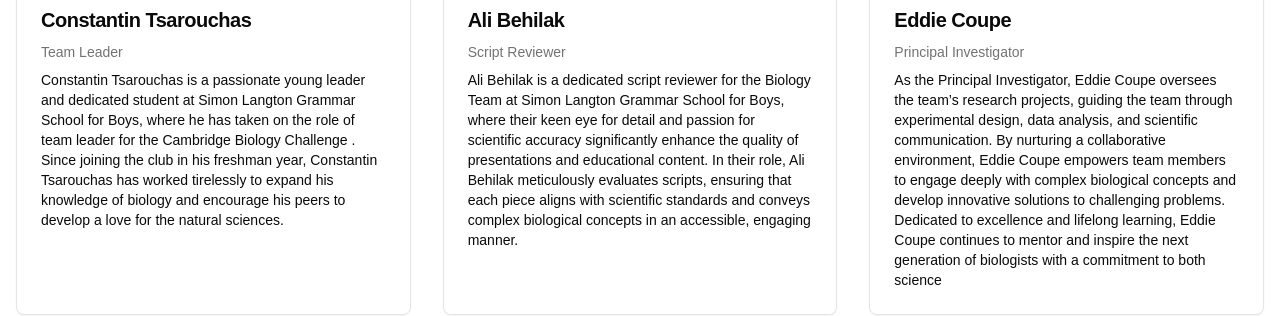
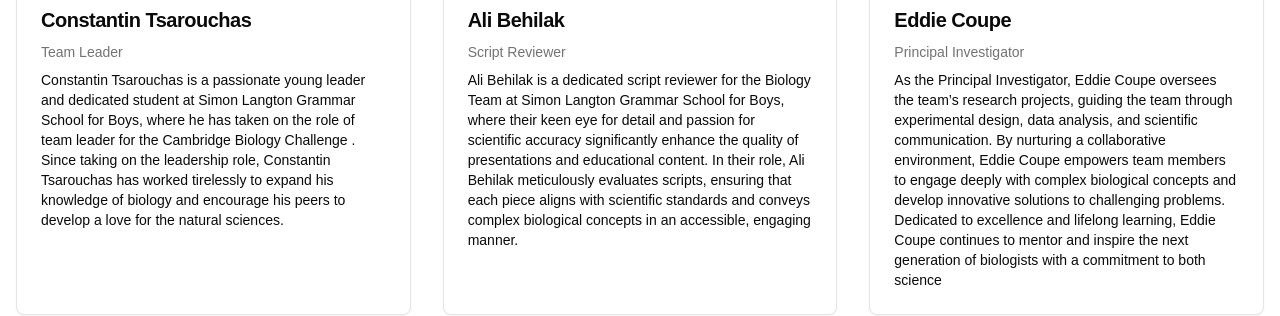
Before and after one commit to Error-410-23218B/biology-website, a Next.js app: page /profile in a window 1280 px wide. Shown: the part 483-799 px from the top of the page. Built offline with nearby package versions, Linux system fonts and the light colour scheme.

Commit message:
final commit fr fr

```diff
--- a/src/app/profile/page.tsx
+++ b/src/app/profile/page.tsx
@@ -6,7 +6,7 @@ const teamMembers = [
   {
     name: "Constantin Tsarouchas",
     role: "Team Leader",
-    bio: "Constantin Tsarouchas is a passionate young leader and dedicated student at Simon Langton Grammar School for Boys, where he has taken on the role of team leader for the Cambridge Biology Challenge . Since joining the club in his freshman year, Constantin Tsarouchas has worked tirelessly to expand his knowledge of biology and encourage his peers to develop a love for the natural sciences.",
+    bio: "Constantin Tsarouchas is a passionate young leader and dedicated student at Simon Langton Grammar School for Boys, where he has taken on the role of team leader for the Cambridge Biology Challenge . Since taking on the leadership role, Constantin Tsarouchas has worked tirelessly to expand his knowledge of biology and encourage his peers to develop a love for the natural sciences.",
     imageUrl: "/placeholder.svg?height=150&width=150",
     initials: "CT"
   },
```
